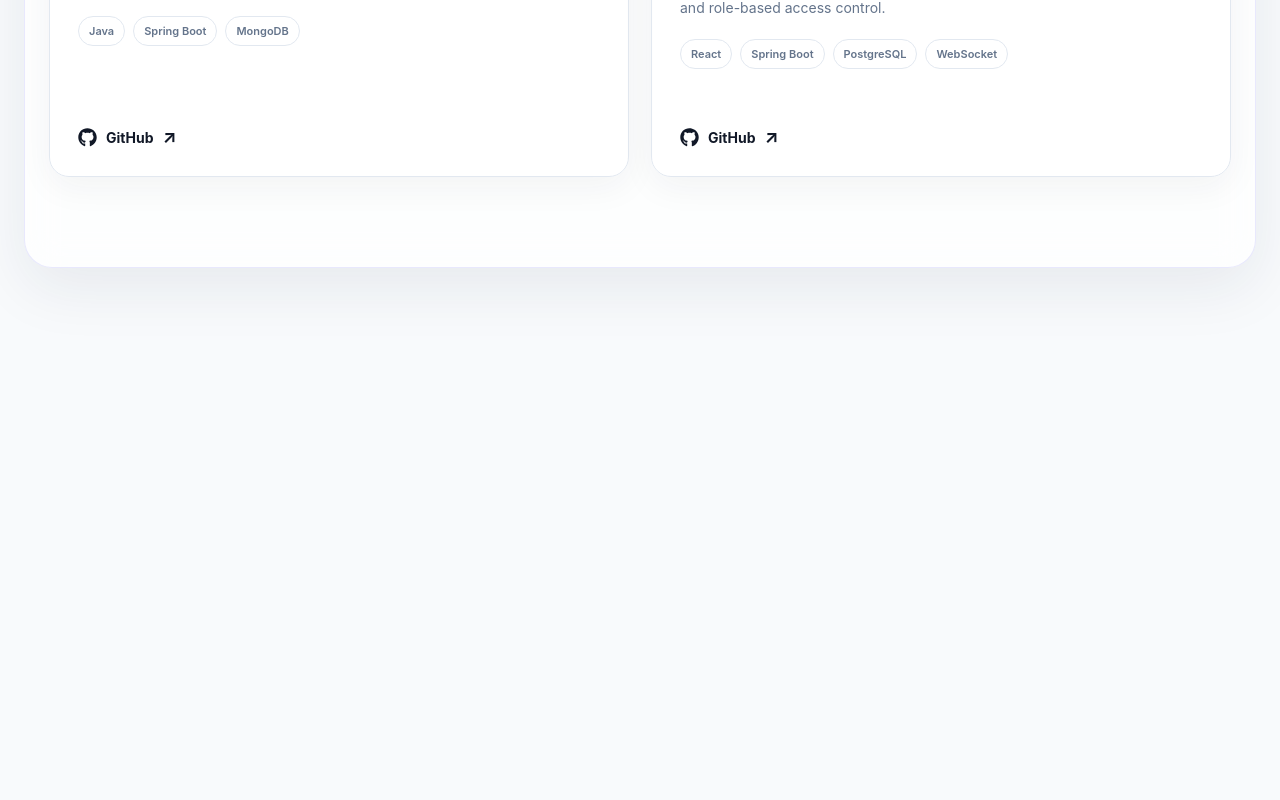
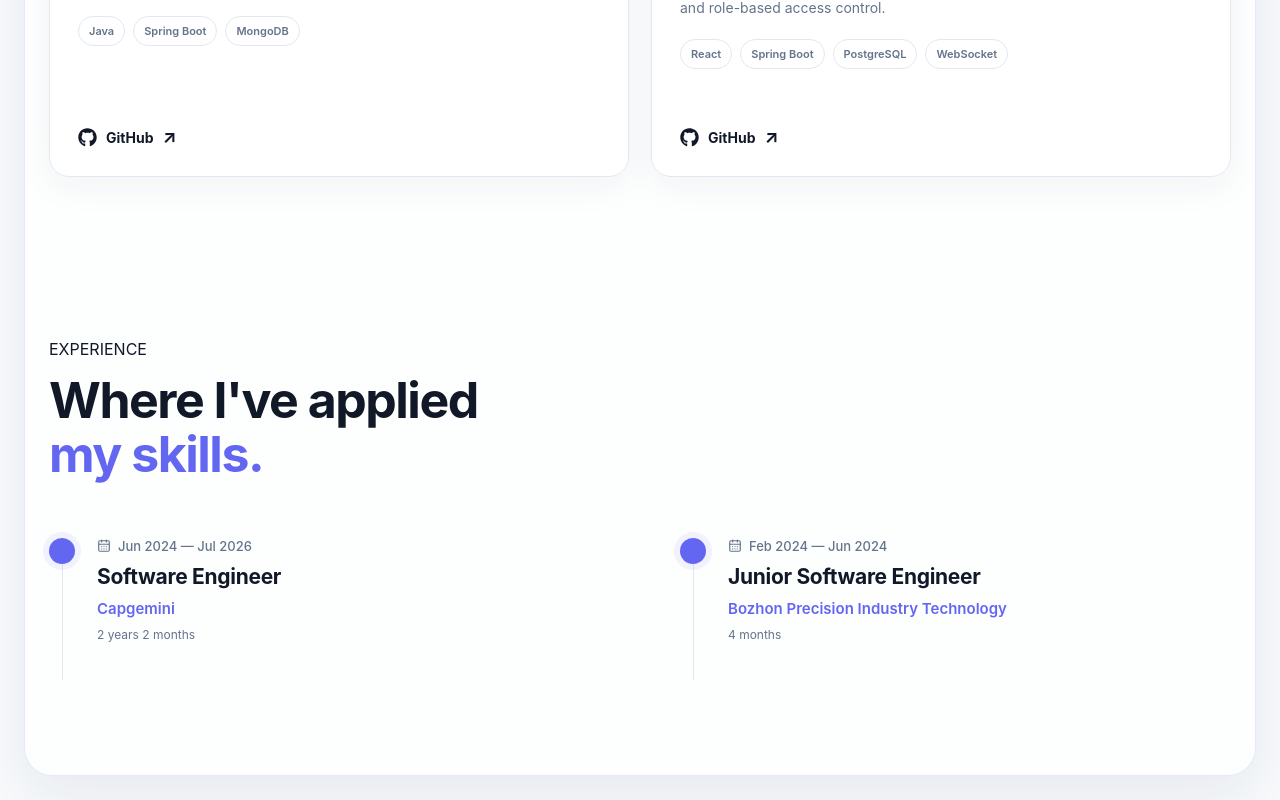
Before and after one commit to Mohammed-Fazil/portfolio-frontend, a React (Vite) app: page / in a window 1280 px wide. Shown: the part 1955-2755 px from the top of the page. Before the commit the page ends 2247 px from the top, so only its background shows below. Built offline with nearby package versions, Linux system fonts and the light colour scheme.

Commit message:
add experience section

```diff
--- a/src/App.jsx
+++ b/src/App.jsx
@@ -3,6 +3,7 @@ import Hero from "./sections/Hero";
 import TechStack from "./sections/TechStack";
 import About from "./sections/About";
 import Projects from "./sections/Projects";
+import Experience from "./sections/Experience";
 function App() {
   return (
     <div className="app">
@@ -14,6 +15,7 @@ function App() {
           <TechStack />
           <About />
           <Projects />
+          <Experience />
         </main>
       </div>
     </div>
--- /dev/null
+++ b/src/components/ExperienceItem.jsx
@@ -0,0 +1,28 @@
+import { CalendarDays } from "lucide-react";
+
+function ExperienceItem({ number, role, company, duration, period }) {
+  return (
+    <article className="experience-item">
+      <span className="experience-number" aria-hidden="true">
+        {number}
+      </span>
+
+      <div className="experience-main">
+        <div className="experience-role-row">
+          <span className="experience-period">
+            <CalendarDays size={14} />
+            {period}
+          </span>
+
+          <h3 className="experience-role">{role}</h3>
+        </div>
+
+        <p className="experience-company">{company}</p>
+
+        <p className="experience-duration">{duration}</p>
+      </div>
+    </article>
+  );
+}
+
+export default ExperienceItem;
--- a/src/index.css
+++ b/src/index.css
@@ -1461,3 +1461,178 @@ img {
     min-width: 0;
   }
 }
+
+/* =================================
+   Experience
+================================= */
+
+.experience-section {
+  width: 100%;
+  padding: 70px 0 95px;
+}
+
+.experience-container {
+  width: min(
+    calc(100% - (var(--container-padding) * 2)),
+    var(--container-width)
+  );
+  margin: 0 auto;
+}
+
+.experience-heading {
+  text-align: left;
+  margin-bottom: 48px;
+}
+
+.experience-title {
+  margin: 12px 0 0;
+  color: var(--color-text);
+  font-size: clamp(38px, 4vw, 50px);
+  line-height: 1.08;
+  letter-spacing: -1.5px;
+}
+
+.experience-title span {
+  color: var(--color-primary);
+}
+
+.experience-list {
+  display: grid;
+  grid-template-columns: repeat(2, minmax(0, 1fr));
+  gap: 80px;
+}
+
+.experience-item {
+  position: relative;
+  display: grid;
+  grid-template-columns: 28px minmax(0, 1fr);
+  gap: 20px;
+  min-width: 0;
+  padding: 8px 0 36px;
+}
+
+.experience-item::after {
+  content: "";
+  position: absolute;
+  left: 13px;
+  top: 35px;
+  bottom: 0;
+  width: 1px;
+  background: var(--color-border);
+}
+
+.experience-number {
+  position: relative;
+  z-index: 2;
+  width: 26px;
+  height: 26px;
+  margin-top: 1px;
+
+  display: flex;
+  align-items: center;
+  justify-content: center;
+
+  border-radius: 50%;
+  background: var(--color-primary);
+
+  color: #ffffff;
+  font-size: 0;
+  box-shadow: 0 0 0 6px rgba(99, 102, 241, 0.08);
+}
+
+.experience-main {
+  min-width: 0;
+}
+
+.experience-role-row {
+  display: flex;
+  flex-direction: column;
+  align-items: flex-start;
+  gap: 7px;
+}
+
+.experience-role {
+  margin: 0;
+  color: var(--color-text);
+  font-size: 21px;
+  line-height: 1.3;
+  letter-spacing: -0.3px;
+}
+
+.experience-period {
+  order: -1;
+  color: var(--color-text-secondary);
+  font-size: 13px;
+  font-weight: 500;
+}
+
+.experience-company {
+  margin: 8px 0 0;
+  color: var(--color-primary);
+  font-size: 15px;
+  font-weight: 600;
+}
+
+.experience-duration {
+  margin: 5px 0 0;
+  color: var(--color-text-secondary);
+  font-size: 12px;
+}
+
+/* Experience - Mobile */
+@media (max-width: 768px) {
+  .experience-section {
+    padding: 52px 0 75px;
+  }
+
+  .experience-heading {
+    text-align: left;
+    margin-bottom: 32px;
+  }
+
+  .experience-title {
+    font-size: clamp(34px, 10vw, 42px);
+    letter-spacing: -1.2px;
+  }
+
+  .experience-list {
+    grid-template-columns: 1fr;
+    gap: 0;
+  }
+
+  .experience-item {
+    grid-template-columns: 28px minmax(0, 1fr);
+    gap: 16px;
+    padding: 8px 0 30px;
+  }
+
+  .experience-item:last-child {
+    padding-bottom: 0;
+  }
+
+  .experience-item::after {
+    top: 35px;
+  }
+
+  .experience-role {
+    font-size: 19px;
+  }
+
+  .experience-period {
+    font-size: 12px;
+  }
+
+  .experience-company {
+    font-size: 14px;
+  }
+
+  .experience-duration {
+    font-size: 12px;
+  }
+}
+
+.experience-period {
+  display: inline-flex;
+  align-items: center;
+  gap: 7px;
+}
--- /dev/null
+++ b/src/sections/Experience.jsx
@@ -0,0 +1,44 @@
+import ExperienceItem from "../components/ExperienceItem";
+
+function Experience() {
+  const experiences = [
+    {
+      number: "01",
+      role: "Software Engineer",
+      company: "Capgemini",
+      duration: "2 years 2 months",
+      period: "Jun 2024 — Jul 2026",
+    },
+    {
+      number: "02",
+      role: "Junior Software Engineer",
+      company: "Bozhon Precision Industry Technology",
+      duration: "4 months",
+      period: "Feb 2024 — Jun 2024",
+    },
+  ];
+
+  return (
+    <section className="experience-section" id="experience">
+      <div className="experience-container">
+        <div className="experience-heading">
+          <p className="section-label">EXPERIENCE</p>
+
+          <h2 className="experience-title">
+            Where I've applied
+            <br />
+            <span>my skills.</span>
+          </h2>
+        </div>
+
+        <div className="experience-list">
+          {experiences.map((experience) => (
+            <ExperienceItem key={experience.number} {...experience} />
+          ))}
+        </div>
+      </div>
+    </section>
+  );
+}
+
+export default Experience;
```
